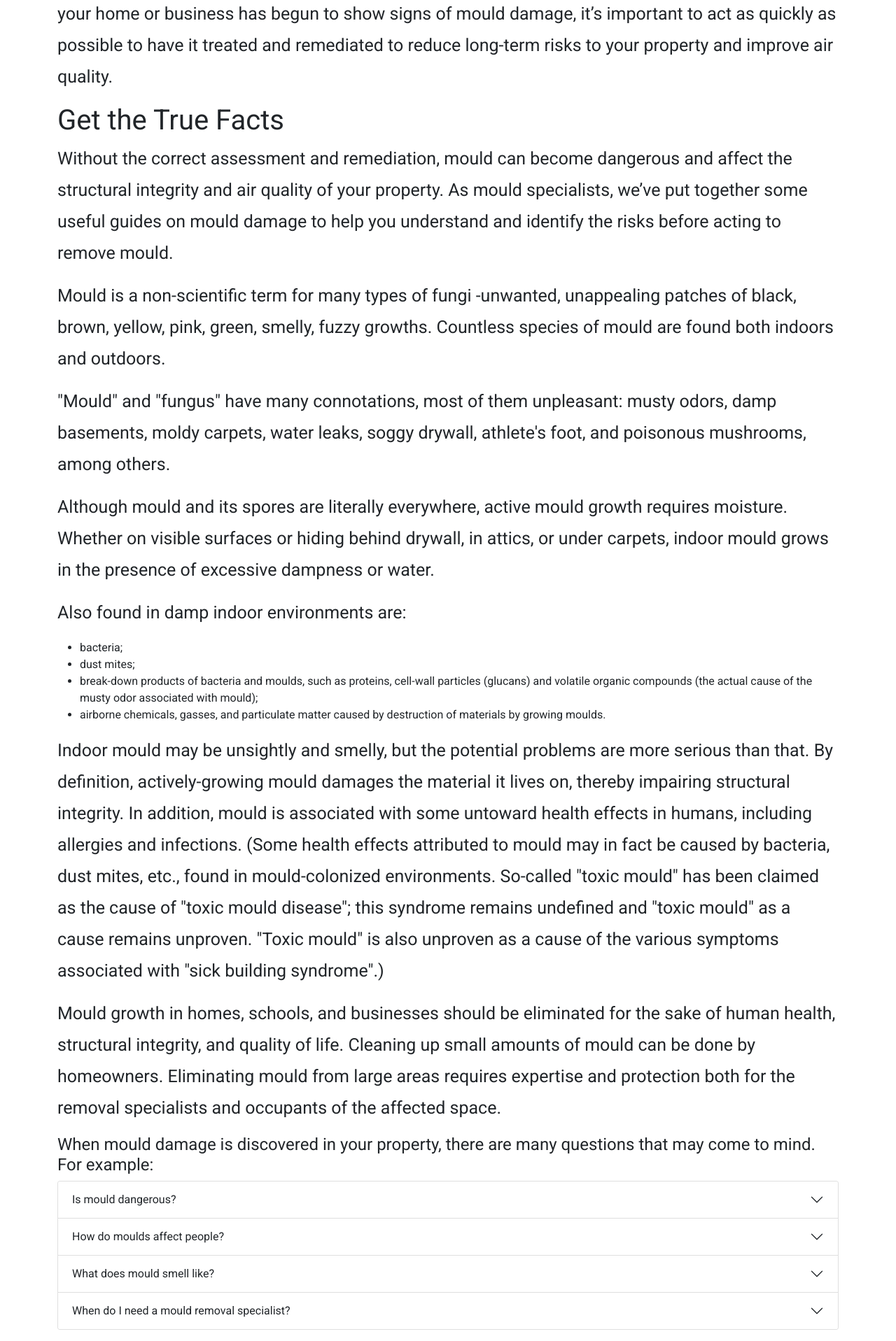
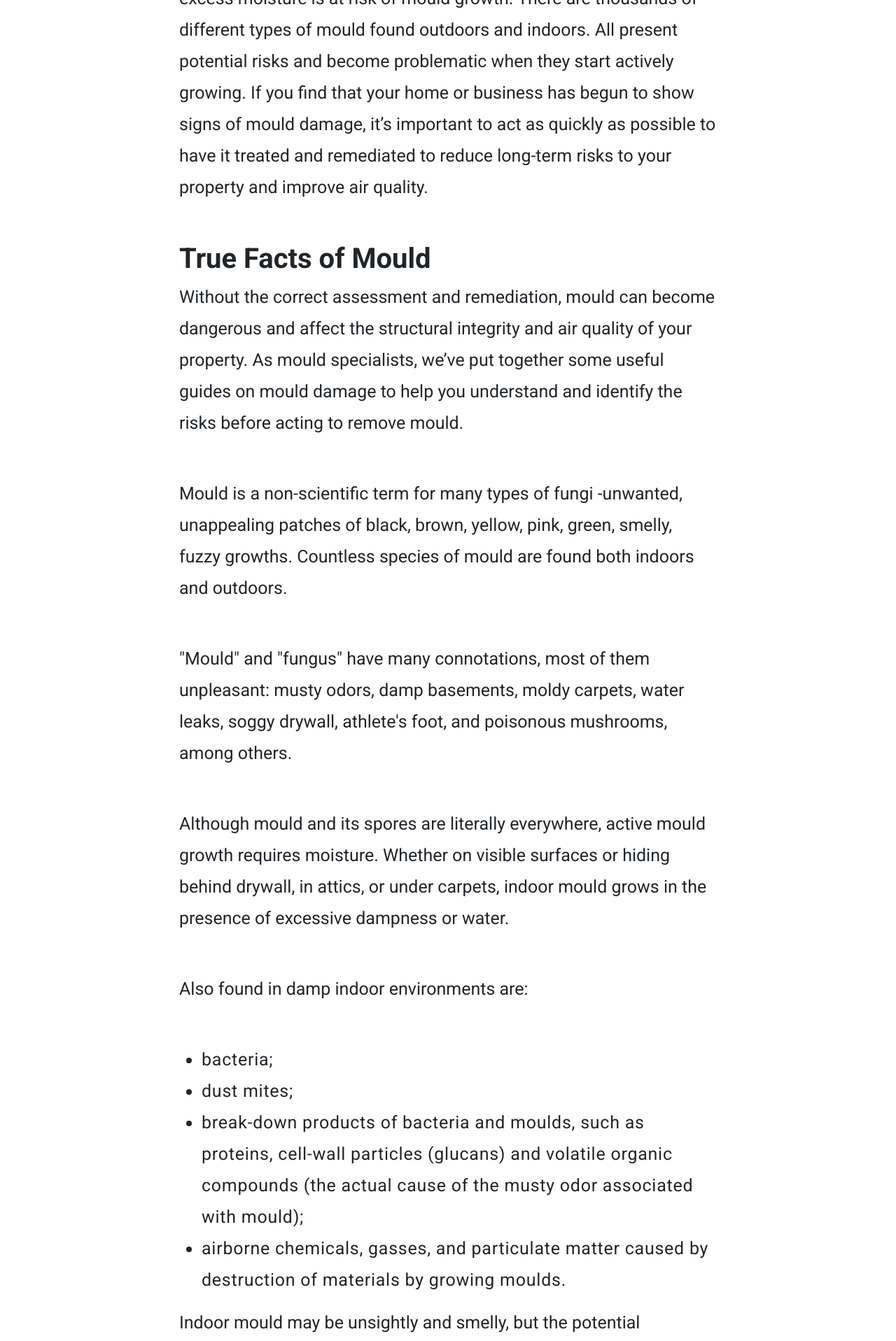
Before and after one commit to aplrestoration/apl-react, a React (Create React App) app: page /biohazard-redemption in a window 1280 px wide. Shown: the part 880-2797 px from the top of the page at 70% size. Built offline with nearby package versions, Linux system fonts and the light colour scheme.

Commit message:
biohazard page updated

```diff
--- a/src/index.css
+++ b/src/index.css
@@ -20,13 +20,14 @@ code {
 }
 
 h1 {
-  font-weight: 700;
+  font-weight: bold;
   font-size: 38px;
 }
 
 h2 {
   font-size: 30px;
-  font-weight: bold;
+  line-height: 45px;
+  letter-spacing: 0.01em;
 }
 
 h3 {
@@ -50,6 +51,7 @@ h6,
 p {
   font-size: 25px;
   line-height: 45px;
+  padding-bottom: 40px;
 }
 
 .big-title-1 {
@@ -123,6 +125,11 @@ a.nav-link {
 
 .solid-divider {
   border: 1px solid #fff;
+}
+
+.solid-divider-black {
+  border: 1px solid #000;
+  margin: 70px 0;
 }
 
 .mobile-nav-link {
@@ -406,7 +413,7 @@ a.nav-link {
   }
 
   div.page-text-container {
-    padding: 0 20px;
+    margin: 0 5%;
   }
 
   div.page-hero {
@@ -419,6 +426,14 @@ a.nav-link {
   }
 
   p {
+    font-size: 20px;
+    line-height: 38px;
+    letter-spacing: 0.03em;
+    padding-bottom: 20px;
+
+  }
+
+  ul.page-li li{
     font-size: 20px;
     line-height: 38px;
     letter-spacing: 0.03em;
@@ -642,11 +657,11 @@ div.card {
   background-position: center;
 }
 .page-text-container {
-  /* padding: 0 15%; */
+  margin:0 20%;
 }
 
 ul.page-li {
-  font-size: 20px;
-  line-height: 38px;
+  font-size: 25px;
+  line-height: 45px;
   letter-spacing: 0.03em;
 }
--- a/src/pages/BiohazardRedemption.js
+++ b/src/pages/BiohazardRedemption.js
@@ -1,16 +1,15 @@
 import React from "react";
-import { Accordion } from "react-bootstrap";
 
 const BiohazardRedemption = () => {
   return (
     <div className="page-container">
       <div className="container-fluid page-hero">
-        <div className="container">
-          <h1 className="page-title">MOULD DAMAGE</h1>
+        <div className="page-text-container">
+          <h1 className="page-title">Biohazard Redemption</h1>
         </div>
       </div>
 
-      <div className="container page-text-container">
+      <div className="page-text-container">
         <p>
           Any building that has suffered from water damage or problems with
           excess moisture is at risk of mould growth. There are thousands of
@@ -21,7 +20,7 @@ const BiohazardRedemption = () => {
           have it treated and remediated to reduce long-term risks to your
           property and improve air quality.
         </p>
-        <h1>Get the True Facts</h1>
+        <h1 className="fw-bold">True Facts of Mould</h1>
         <p>
           Without the correct assessment and remediation, mould can become
           dangerous and affect the structural integrity and air quality of your
@@ -47,7 +46,7 @@ const BiohazardRedemption = () => {
           presence of excessive dampness or water.
         </p>
         <p>Also found in damp indoor environments are:</p>
-        <ul>
+        <ul className="page-li">
           <li>bacteria;</li>
           <li>dust mites;</li>
           <li>
@@ -80,102 +79,72 @@ const BiohazardRedemption = () => {
           Eliminating mould from large areas requires expertise and protection
           both for the removal specialists and occupants of the affected space.
         </p>
-        <h4>
-          When mould damage is discovered in your property, there are many
-          questions that may come to mind. For example:
-        </h4>
-        <Accordion>
-          <Accordion.Item eventKey="0">
-            <Accordion.Header>Is mould dangerous?</Accordion.Header>
-            <Accordion.Body>
+        <hr className="solid-divider-black" />
+        <div className="mb-2">
+          <span className="big-title-2">Qustions Answers about Mould</span>
+        </div>
+        <h2 className="fw-bold">Is mould dangerous?</h2>
         <p>
-                Yes. Exposure to mould can cause health effects in some people.
-                Mould spores are always found in the air we breathe, but
-                extensive mould contamination may cause health problems.
-                Breathing mould can cause allergic and respiratory symptoms.
+          Yes. Exposure to mould can cause health effects in some people. Mould
+          spores are always found in the air we breathe, but extensive mould
+          contamination may cause health problems. Breathing mould can cause
+          allergic and respiratory symptoms.
         </p>
-            </Accordion.Body>
-          </Accordion.Item>
-          <Accordion.Item eventKey="1">
-            <Accordion.Header>How do moulds affect people?</Accordion.Header>
-            <Accordion.Body>
+        <h2 className="fw-bold">How do moulds affect people?</h2>
         <p>
-                Exposure to damp and moldy environments may cause a variety of
-                health effects, or none at all. Some people are sensitive to
-                moulds. For these people, exposure to moulds can lead to
-                symptoms such as stuffy nose, wheezing, and red or itchy eyes,
-                or skin. Some people, such as those with allergies to moulds or
-                withasthma, may have more intense reactions. Severe reactions
-                may occur Is mould dangerous?How do moulds affect people? among
-                workers exposed to large amounts of moulds in occupational
-                settings, such as farmers working around moldy hay. Severe
-                reactions may include fever and shortness of breath.
+          Exposure to damp and moldy environments may cause a variety of health
+          effects, or none at all. Some people are sensitive to moulds. For
+          these people, exposure to moulds can lead to symptoms such as stuffy
+          nose, wheezing, and red or itchy eyes, or skin. Some people, such as
+          those with allergies to moulds or withasthma, may have more intense
+          reactions. Severe reactions may occur Is mould dangerous?How do moulds
+          affect people? among workers exposed to large amounts of moulds in
+          occupational settings, such as farmers working around moldy hay.
+          Severe reactions may include fever and shortness of breath.
         </p>
-            </Accordion.Body>
-          </Accordion.Item>
-          <Accordion.Item eventKey="2">
-            <Accordion.Header>What does mould smell like?</Accordion.Header>
-            <Accordion.Body>
+        <h2 className="fw-bold">What does mould smell like?</h2>
         <p>
-                Mould usually makes itself known through smell before it
-                visually appears within your property. There are many words that
-                could be used to describe the smell of mould --usually it’s a
-                wet, musty and stale odor. If you begin to notice this smell in
-                your homeor business, you should immediately look for the signs
-                of mould. This odor also often leads to irritation of the nose
-                and sneezing.
+          Mould usually makes itself known through smell before it visually
+          appears within your property. There are many words that could be used
+          to describe the smell of mould --usually it’s a wet, musty and stale
+          odor. If you begin to notice this smell in your homeor business, you
+          should immediately look for the signs of mould. This odor also often
+          leads to irritation of the nose and sneezing.
         </p>
-            </Accordion.Body>
-          </Accordion.Item>
-          <Accordion.Item eventKey="3">
-            <Accordion.Header>
-              When do I need a mould removal specialist?
-            </Accordion.Header>
-            <Accordion.Body>
+        <h2 className="fw-bold">When do I need a mould removal specialist?</h2>
         <p>
           For large-scale mould removal, expert knowledge and specialized
-                equipment are required to carry out mould remediation work.
-                Listed below are several other situations in which a mould
-                removal specialist is required in order to guarantee effective
-                mould remediation, regardless of the size of the impacted area.
+          equipment are required to carry out mould remediation work. Listed
+          below are several other situations in which a mould removal specialist
+          is required in order to guarantee effective mould remediation,
+          regardless of the size of the impacted area.
         </p>
-
-              <h4>Specialized Item Cleaning</h4>
-
+        <h3 className="fw-bold">Specialized Item Cleaning</h3>
         <p>
-                Different items require different methods and approaches to
-                cleaning and decontamination. Even if you&rsquo;ve thoroughly
-                wiped it and used a product described as a &quot;mould removal
-                spray,&quot; there is still a chance that mould spores could
-                remain within the fibers. Mould removal spray does not actual
-                exist; mould must be removed professionally and any spray will
-                justform part of a wet wipe after.
+          Different items require different methods and approaches to cleaning
+          and decontamination. Even if you’ve thoroughly wiped it and used a
+          product described as a "mould removal spray," there is still a chance
+          that mould spores could remain within the fibers. Mould removal spray
+          does not actual exist; mould must be removed professionally and any
+          spray will justform part of a wet wipe after.
         </p>
-
-              <h4>Proper Structural Drying</h4>
-
+        <h3 className="fw-bold">Proper Structural Drying</h3>
         <p>
-                In order to reduce the chances of mould reappearing in your home
-                or business, or returning after a clean-up, proper structural
-                drying should take place. Simply cleaning away the mould without
-                thoroughly drying the property out will mean that remaining
-                moisture leads to reoccurrence.
+          In order to reduce the chances of mould reappearing in your home or
+          business, or returning after a clean-up, proper structural drying
+          should take place. Simply cleaning away the mould without thoroughly
+          drying the property out will mean that remaining moisture leads to
+          reoccurrence.
         </p>
-
-              <h4>Disaster Recovery</h4>
-
+        <h3 className="fw-bold">Disaster Recovery</h3>
         <p>
-                Any mould that comes as a result of flooding should be removed
-                by a professional mould remediation expert. Flood water can be
-                contaminated by sewage, chemicals and bacteria, and any
-                contaminated water damage must be dealt with by an expert.
-                Similarly, contaminated materials must be dealt with
-                professionally as they pose serious health risks and can cause
-                problems long after the flood.
+          Any mould that comes as a result of flooding should be removed by a
+          professional mould remediation expert. Flood water can be contaminated
+          by sewage, chemicals and bacteria, and any contaminated water damage
+          must be dealt with by an expert. Similarly, contaminated materials
+          must be dealt with professionally as they pose serious health risks
+          and can cause problems long after the flood.
         </p>
-            </Accordion.Body>
-          </Accordion.Item>
-        </Accordion>
       </div>
     </div>
   );
```
Lines whose indentation alone changed are shown as unchanged.
